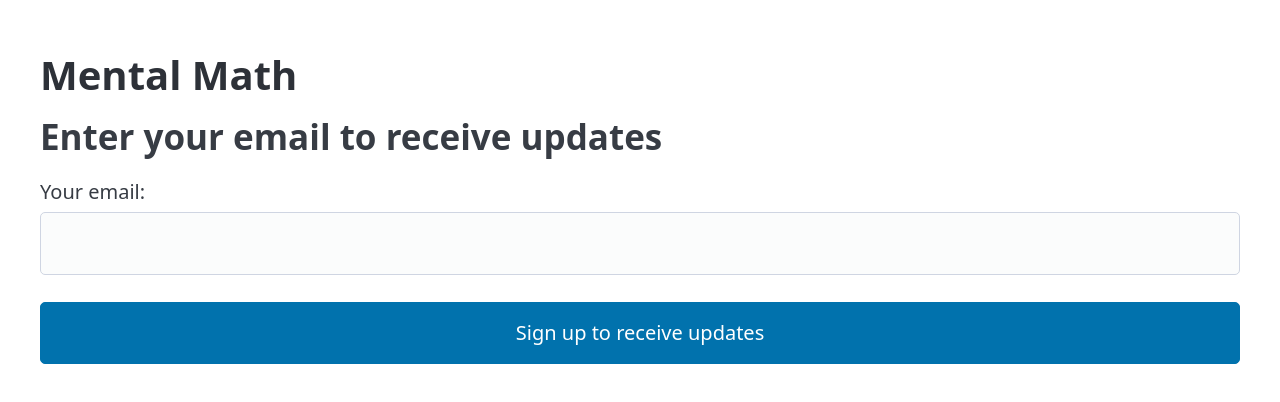
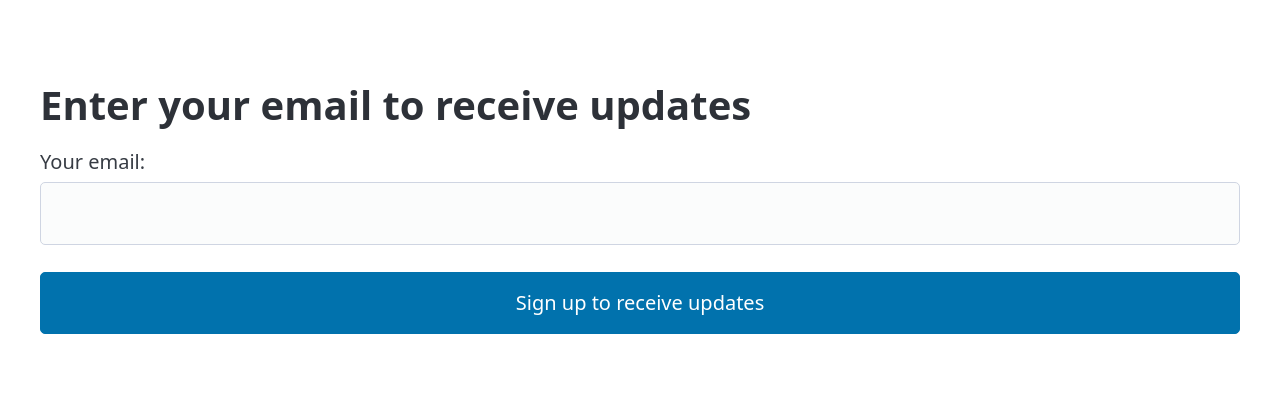
Before and after one commit to JustinCockrell1/mentalmath, a website: page index.html in a window 1280 px wide. Shown: the part 182-584 px from the top of the page. Drawn offline with nearby package versions, Linux system fonts and the light colour scheme.

Commit message:
sign up page

```diff
--- a/index.html
+++ b/index.html
@@ -12,15 +12,14 @@
     body {
       height: 100vh;
       display: flex;
-      flex-direction: row;
+      flex-direction: column;
       justify-content: center;
       align-items: center;
     }
   </style>
 <body>
     <div class="container">
-        <h1>Mental Math</h1>
-        <h2>Enter your email to receive updates</h2>
+      <h1>Enter your email to receive updates</h1>
     <form
     action="https://formspree.io/f/xeojoeke"
     method="POST"
```
